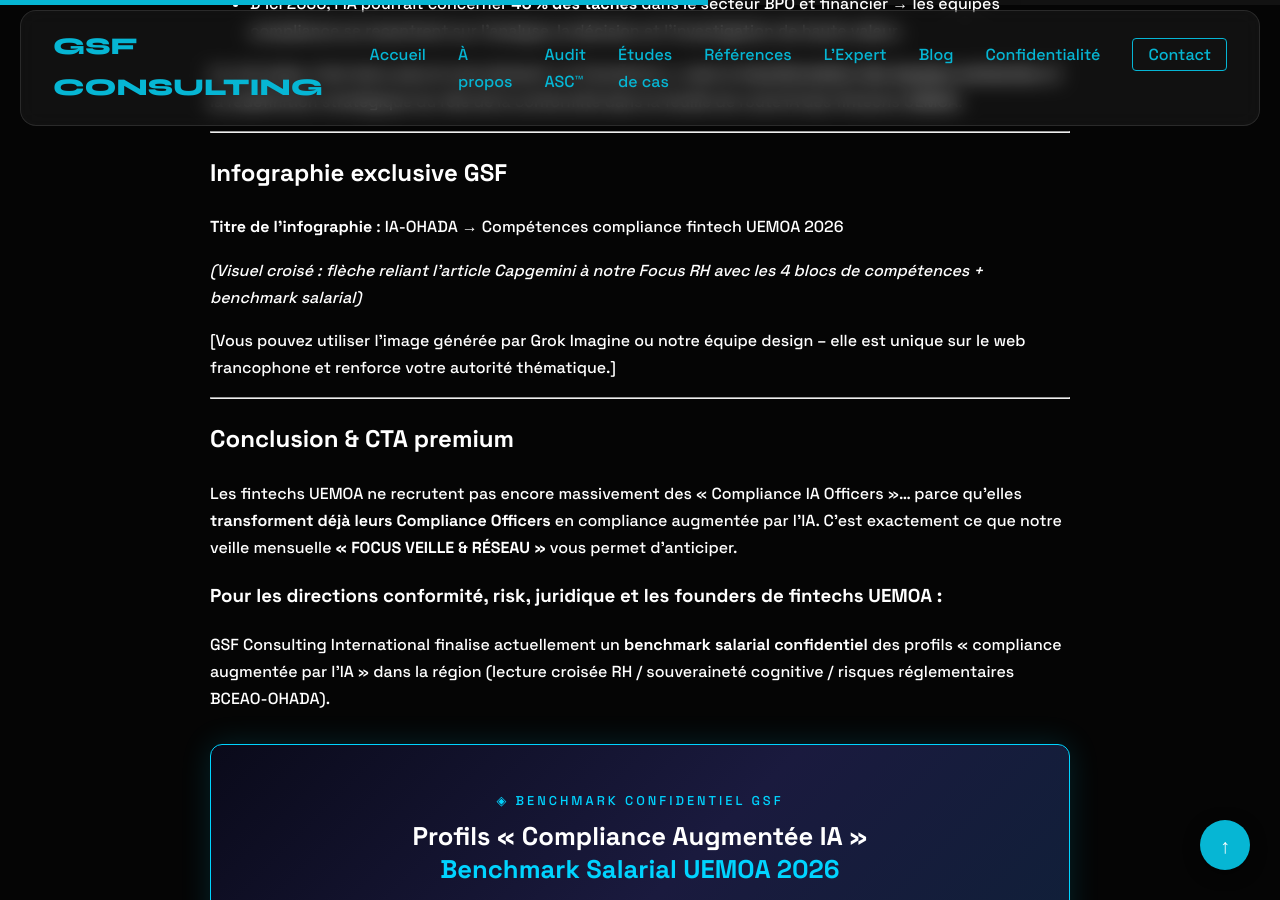
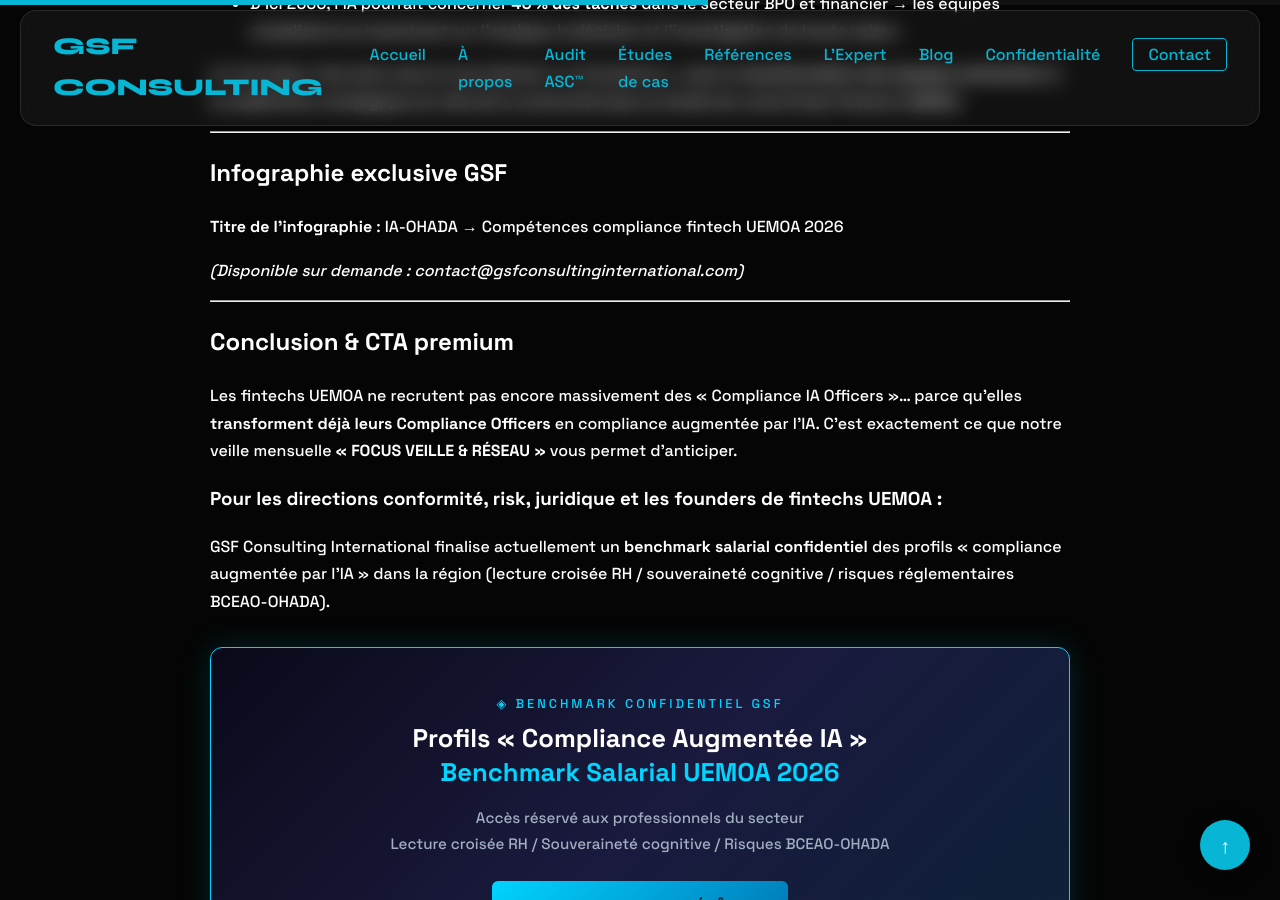
Before and after one commit to GSF-CONSULTING-INTERNATIONALE/.github.io-, a Jekyll site: the page built from _posts/2026-03-24-les-fintechs-uemoa-qui-recrutent-en-compliance-ia-mars-2026.md, in a window 1280 px wide and 900 px high, scrolled down 4164 px. Built offline with Jekyll 4.4.1, drawn with Linux system fonts in a browser that asks for light colours; some of the changed text lies outside the part shown.

Commit message:
Updated 1 file via CloudCannon.

```diff
--- a/_posts/2026-03-24-les-fintechs-uemoa-qui-recrutent-en-compliance-ia-mars-2026.md
+++ b/_posts/2026-03-24-les-fintechs-uemoa-qui-recrutent-en-compliance-ia-mars-2026.md
@@ -143,9 +143,9 @@
 
 **Titre de l'infographie** : IA-OHADA → Compétences compliance fintech UEMOA 2026
 
-*(Visuel croisé : flèche reliant l'article Capgemini à notre Focus RH avec les 4 blocs de compétences + benchmark salarial)*
+*(Disponible sur demande : contact@gsfconsultinginternational.com)*
 
-[Vous pouvez utiliser l'image générée par Grok Imagine ou notre équipe design – elle est unique sur le web francophone et renforce votre autorité thématique.]
+
 
 ---
 
```
